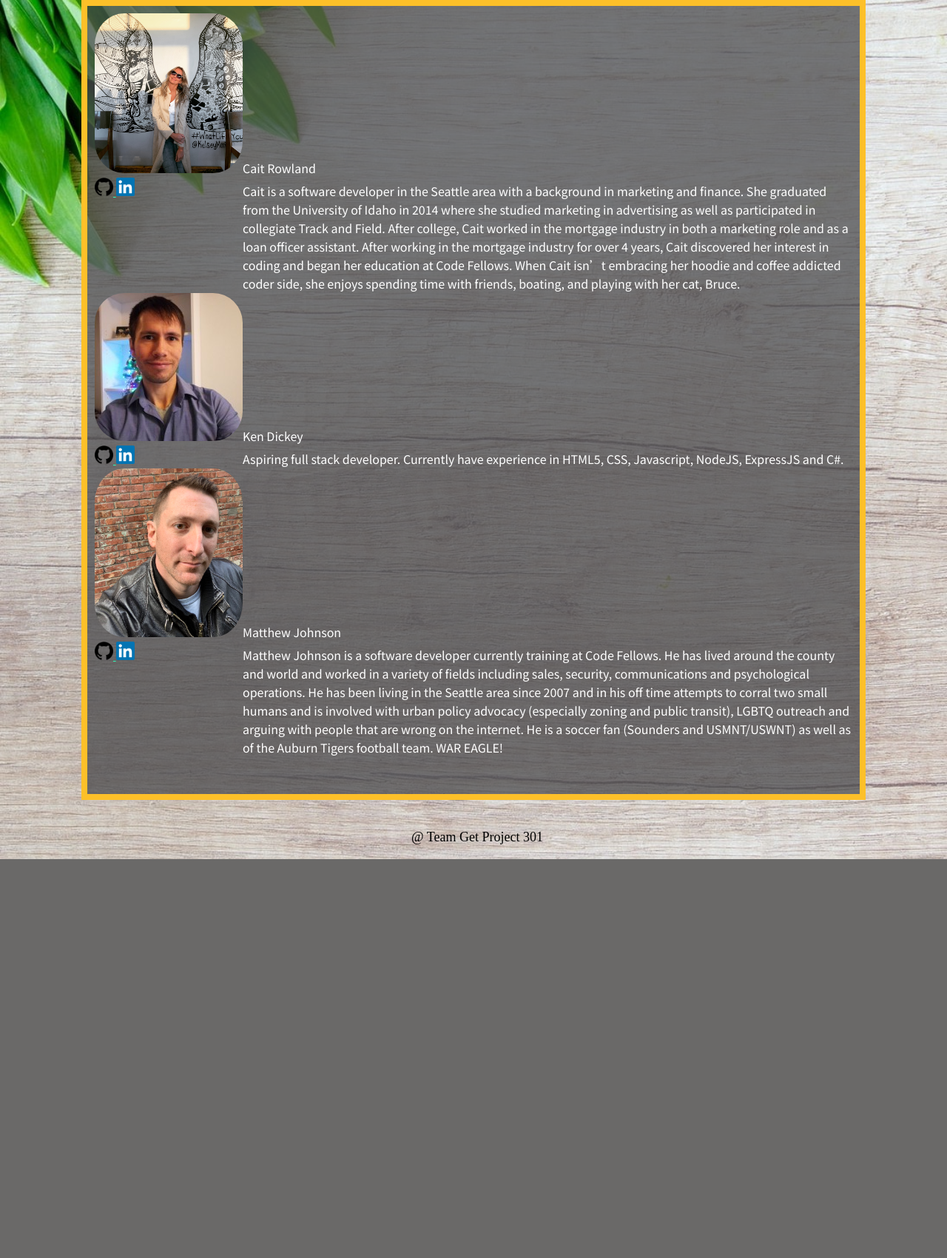
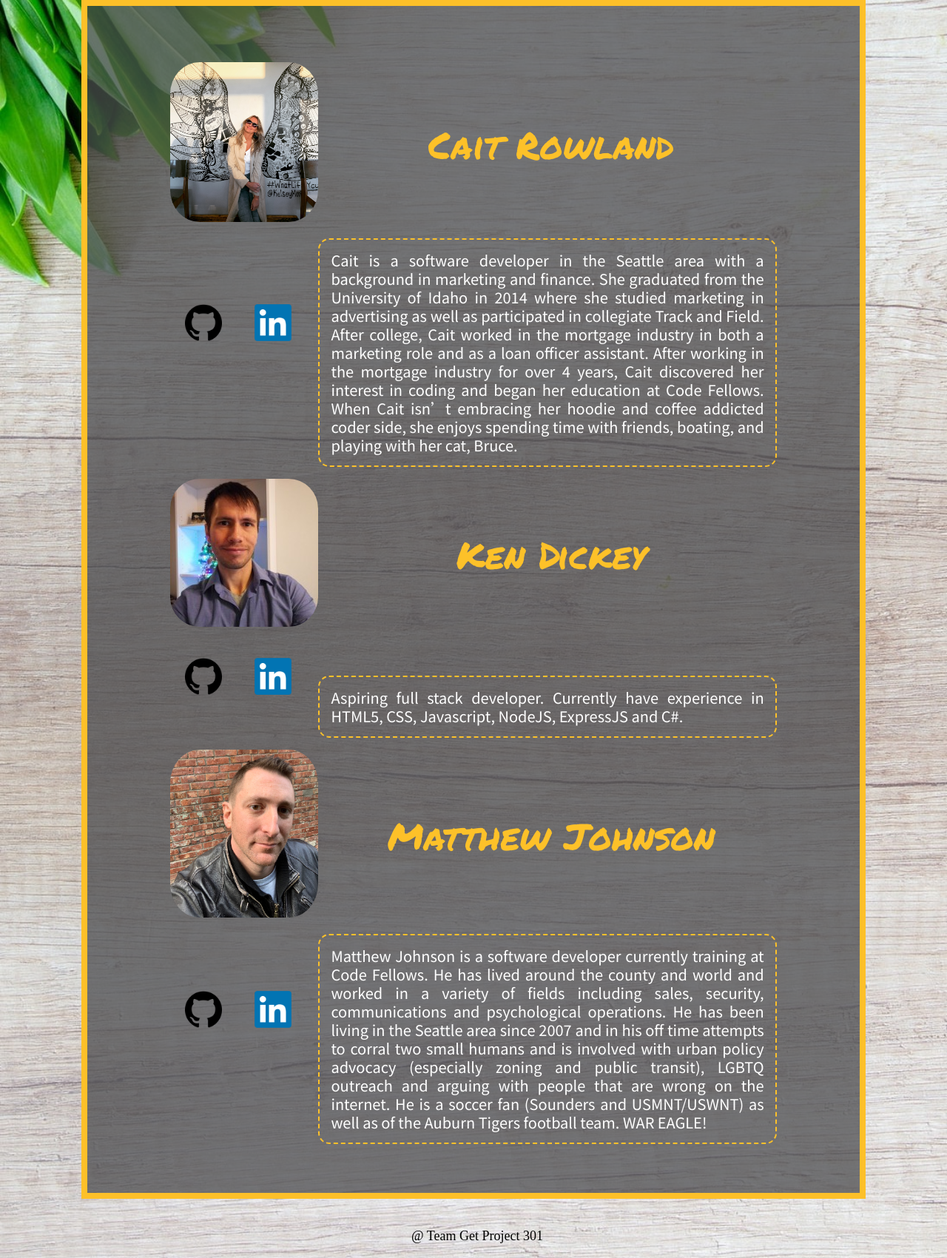
Before and after one commit to Codefellows-Team-GET/lunchbox, a Node server app: page /about in a window 1280 px wide. Shown: the part 179-1879 px from the top of the page at 74% size. Before the commit the page ends 1340 px from the top, so only its background shows below. Run offline with Node 20, Linux system fonts and the light colour scheme; some libraries are stand-ins or nearby versions.

Commit message:
added some CSS styling to about us page

```diff
--- a/public/css/module.css
+++ b/public/css/module.css
@@ -50,7 +50,7 @@
 
 /*  link stuff  */
 a {
-  color: rgb(44, 253, 183)
+  color: rgb(75, 180, 145)
 }
 
 a:hover {
@@ -74,24 +74,6 @@ a:hover {
   border-radius: 5%;
   position: relative;
 }
-
-/* #instructions {
-  position: absolute;
-  margin: 20px;
-  width: 25%;
-  top: 0;
-  bottom: 20%;
-  padding: 20px;
-  background-color: rgba(255, 255, 255, 0.9);
-  overflow-y: scroll;
-  font-family: sans-serif;
-  font-size: 0.8em;
-  line-height: 2em;
-}
-
-.duration {
-  font-size: 2em;
-} */
 
 /*  End Map */
 
@@ -150,5 +132,42 @@ footer {
 }
 
 .icon {
-  width: 25px;
+  width: 50px;
+  margin: 20px;
 }
+
+
+/* About Page */
+.aboutTable {
+  margin-left: auto;
+  margin-right: auto;
+  margin-top: 50px;
+  border-collapse: separate;
+  border-spacing: 0 1em;
+  color: white;
+  width: 80%;
+}
+
+.teamMember {
+  width:fit-content ;
+  color: #fdc129;
+  font-family: 'Permanent Marker', cursive;
+  border-radius: 15px;
+  padding-left: 20px;
+  padding-right: 10px;
+  font-size:50px;
+  text-align: center;
+  vertical-align: middle;
+}
+
+.paraCell{
+width: auto ;
+border: dashed 2px #fdc129;
+border-radius: 15px;
+padding: 15px;
+font-family: 'Noto Sans TC', sans-serif;
+font-size: 20px;
+text-align:justify;
+display: inline-block;
+vertical-align: middle;
+}
--- a/views/pages/results.ejs
+++ b/views/pages/results.ejs
@@ -52,7 +52,7 @@
     </div>
 
     <script src="js/results.js" type="text/javascript"></script>
-    <!-- <script src="../../server.js" type="text/javascript"></script> -->
+    <script src="../../server.js" type="text/javascript"></script>
 
   </body>
 </html>
```
Also changed, not shown: views/pages/about.ejs (+6 -6 lines).
